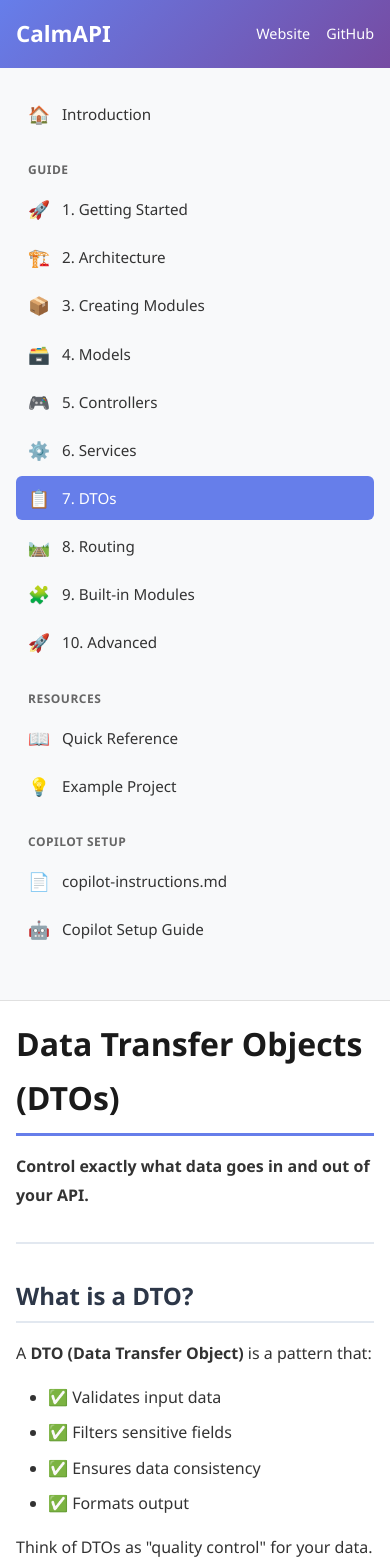
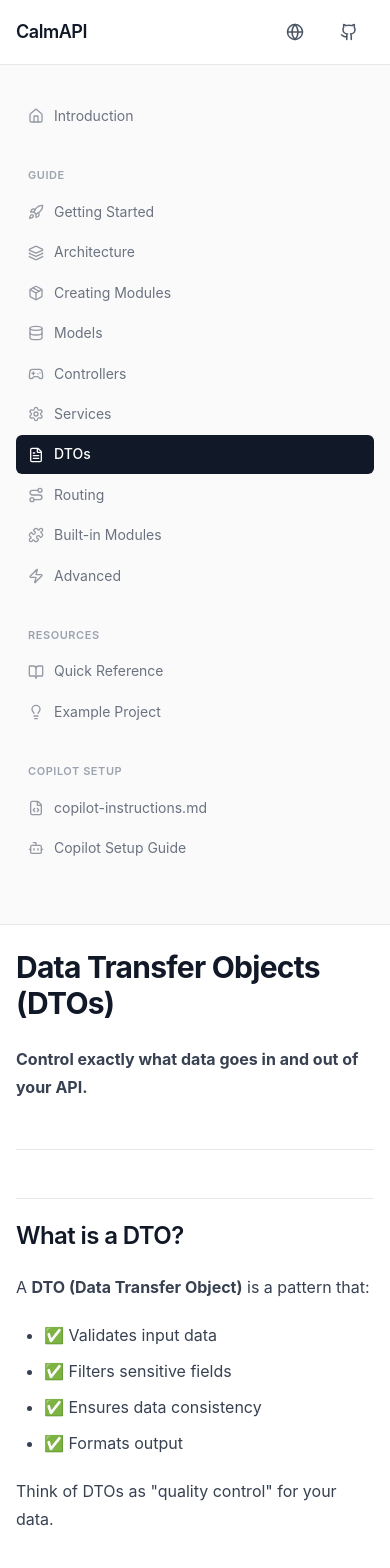
Before and after one commit to sunilksamanta/calmapi-docs-v2, a React (Vite) app: page /dtos in a window 390 px wide. Shown: the top 1568 px of the page. Built offline with nearby package versions, Linux system fonts and the light colour scheme.

Commit message:
Enhance UI and functionality by updating Header and Sidebar components, adding lucide-react icons, and refining styles across various components for improved aesthetics and responsiveness.

```diff
--- a/package.json
+++ b/package.json
@@ -9,10 +9,11 @@
     "preview": "vite preview"
   },
   "dependencies": {
+    "lucide-react": "^0.554.0",
     "react": "^18.3.1",
     "react-dom": "^18.3.1",
+    "react-markdown": "^9.0.1",
     "react-router-dom": "^6.26.1",
-    "react-markdown": "^9.0.1",
     "remark-gfm": "^4.0.0"
   },
   "devDependencies": {
--- a/src/components/Header.css
+++ b/src/components/Header.css
@@ -1,8 +1,11 @@
 .header {
-  background: linear-gradient(135deg, #667eea 0%, #764ba2 100%);
-  color: white;
-  padding: 1rem 2rem;
-  box-shadow: 0 2px 8px rgba(0, 0, 0, 0.1);
+  background: #ffffff;
+  border-bottom: 1px solid #e5e7eb;
+  padding: 0;
+  backdrop-filter: blur(8px);
+  position: sticky;
+  top: 0;
+  z-index: 100;
 }
 
 .header-content {
@@ -11,51 +14,95 @@
   display: flex;
   justify-content: space-between;
   align-items: center;
+  padding: 1rem 2rem;
+  height: 64px;
+}
+
+.logo {
+  display: flex;
+  align-items: center;
+  gap: 1rem;
 }
 
 .logo h1 {
   margin: 0;
-  font-size: 1.8rem;
-  font-weight: 700;
+  font-size: 1.25rem;
+  font-weight: 600;
+  color: #111827;
+  letter-spacing: -0.025em;
 }
 
 .tagline {
-  font-size: 0.9rem;
-  opacity: 0.9;
-  margin-left: 1rem;
+  font-size: 0.875rem;
+  color: #6b7280;
+  font-weight: 400;
 }
 
 .header-nav {
   display: flex;
-  gap: 1.5rem;
+  gap: 0.5rem;
 }
 
 .header-nav a {
-  color: white;
+  display: flex;
+  align-items: center;
+  gap: 0.5rem;
+  padding: 0.5rem 1rem;
+  color: #4b5563;
   text-decoration: none;
+  font-size: 0.875rem;
   font-weight: 500;
-  transition: opacity 0.2s;
+  border-radius: 0.375rem;
+  transition: all 0.2s ease;
 }
 
 .header-nav a:hover {
-  opacity: 0.8;
+  background: #f3f4f6;
+  color: #111827;
+}
+
+@media (prefers-color-scheme: dark) {
+  .header {
+    background: #111827;
+    border-bottom-color: #1f2937;
+  }
+
+  .logo h1 {
+    color: #f9fafb;
+  }
+
+  .tagline {
+    color: #9ca3af;
+  }
+
+  .header-nav a {
+    color: #d1d5db;
+  }
+
+  .header-nav a:hover {
+    background: #1f2937;
+    color: #f9fafb;
+  }
 }
 
 @media (max-width: 768px) {
-  .header {
+  .header-content {
     padding: 1rem;
   }
 
   .logo h1 {
-    font-size: 1.4rem;
+    font-size: 1.125rem;
   }
 
   .tagline {
     display: none;
   }
 
+  .header-nav a span {
+    display: none;
+  }
+
   .header-nav {
-    gap: 1rem;
-    font-size: 0.9rem;
+    gap: 0.25rem;
   }
 }
--- a/src/components/Header.jsx
+++ b/src/components/Header.jsx
@@ -1,3 +1,4 @@
+import { Globe, Github } from 'lucide-react';
 import './Header.css';
 
 function Header() {
@@ -9,8 +10,14 @@ function Header() {
           <span className="tagline">Keep Calm and REST</span>
         </div>
         <nav className="header-nav">
-          <a href="https://calmapi.dev" target="_blank" rel="noopener noreferrer">Website</a>
-          <a href="https://github.com/sunilksamanta/calmapi" target="_blank" rel="noopener noreferrer">GitHub</a>
+          <a href="https://calmapi.dev" target="_blank" rel="noopener noreferrer">
+            <Globe size={18} />
+            <span>Website</span>
+          </a>
+          <a href="https://github.com/sunilksamanta/calmapi" target="_blank" rel="noopener noreferrer">
+            <Github size={18} />
+            <span>GitHub</span>
+          </a>
         </nav>
       </div>
     </header>
--- a/src/components/Layout.css
+++ b/src/components/Layout.css
@@ -2,6 +2,7 @@
   min-height: 100vh;
   display: flex;
   flex-direction: column;
+  background-color: #ffffff;
 }
 
 .layout-container {
@@ -14,9 +15,15 @@
 
 .main-content {
   flex: 1;
-  padding: 2rem;
+  padding: 3rem;
   overflow-y: auto;
   max-width: 900px;
+}
+
+@media (prefers-color-scheme: dark) {
+  .layout {
+    background-color: #0a0a0a;
+  }
 }
 
 @media (max-width: 768px) {
@@ -25,6 +32,6 @@
   }
 
   .main-content {
-    padding: 1rem;
+    padding: 1.5rem 1rem;
   }
 }
--- a/src/components/Sidebar.css
+++ b/src/components/Sidebar.css
@@ -1,12 +1,12 @@
 .sidebar {
-  width: 280px;
-  background-color: #f8f9fa;
-  border-right: 1px solid #e0e0e0;
+  width: 260px;
+  background-color: #fafafa;
+  border-right: 1px solid #e5e7eb;
   padding: 1.5rem 0;
   overflow-y: auto;
   position: sticky;
-  top: 0;
-  height: calc(100vh - 70px);
+  top: 64px;
+  height: calc(100vh - 64px);
 }
 
 .sidebar-nav {
@@ -14,17 +14,21 @@
 }
 
 .nav-section {
-  margin-bottom: 1.5rem;
+  margin-bottom: 2rem;
+}
+
+.nav-section:first-child {
+  margin-top: 0.5rem;
 }
 
 .section-title {
-  font-size: 0.75rem;
-  font-weight: 700;
+  font-size: 0.6875rem;
+  font-weight: 600;
   text-transform: uppercase;
-  color: #666;
+  color: #9ca3af;
   margin-bottom: 0.5rem;
   padding: 0 0.75rem;
-  letter-spacing: 0.5px;
+  letter-spacing: 0.05em;
 }
 
 .nav-list {
@@ -34,59 +38,64 @@
 }
 
 .nav-list li {
-  margin-bottom: 0.25rem;
+  margin-bottom: 0.125rem;
 }
 
 .nav-link {
   display: flex;
   align-items: center;
-  gap: 0.75rem;
+  gap: 0.625rem;
   padding: 0.5rem 0.75rem;
-  color: #333;
+  color: #6b7280;
   text-decoration: none;
-  border-radius: 6px;
-  transition: all 0.2s;
-  font-size: 0.95rem;
+  border-radius: 0.375rem;
+  transition: all 0.15s ease;
+  font-size: 0.875rem;
+  font-weight: 400;
 }
 
 .nav-link:hover {
-  background-color: #e9ecef;
-  color: #667eea;
+  background-color: #f3f4f6;
+  color: #111827;
 }
 
 .nav-link.active {
-  background-color: #667eea;
-  color: white;
+  background-color: #111827;
+  color: #ffffff;
   font-weight: 500;
 }
 
 .nav-icon {
-  font-size: 1.1rem;
   flex-shrink: 0;
+  opacity: 0.7;
+}
+
+.nav-link.active .nav-icon {
+  opacity: 1;
 }
 
 @media (prefers-color-scheme: dark) {
   .sidebar {
-    background-color: #1e1e1e;
-    border-right-color: #333;
+    background-color: #0a0a0a;
+    border-right-color: #1f2937;
   }
 
   .section-title {
-    color: #999;
+    color: #6b7280;
   }
 
   .nav-link {
-    color: #e8eaed;
+    color: #9ca3af;
   }
 
   .nav-link:hover {
-    background-color: #2d2d2d;
-    color: #8b9dc3;
+    background-color: #1f2937;
+    color: #f9fafb;
   }
 
   .nav-link.active {
-    background-color: #667eea;
-    color: white;
+    background-color: #f9fafb;
+    color: #111827;
   }
 }
 
@@ -95,7 +104,8 @@
     width: 100%;
     height: auto;
     position: relative;
+    top: 0;
     border-right: none;
-    border-bottom: 1px solid #e0e0e0;
+    border-bottom: 1px solid #e5e7eb;
   }
 }
--- a/src/components/Sidebar.jsx
+++ b/src/components/Sidebar.jsx
@@ -1,35 +1,36 @@
 import { NavLink } from 'react-router-dom';
+import { Home, Rocket, Layers, Package, Database, Gamepad2, Settings, FileText, Route, Puzzle, Zap, BookOpen, Lightbulb, FileCode, Bot } from 'lucide-react';
 import './Sidebar.css';
 
 const navigationItems = [
-  { path: '/', label: 'Introduction', icon: '🏠' },
+  { path: '/', label: 'Introduction', icon: Home },
   {
     label: 'Guide',
     items: [
-      { path: '/getting-started', label: '1. Getting Started', icon: '🚀' },
-      { path: '/architecture', label: '2. Architecture', icon: '🏗️' },
-      { path: '/creating-modules', label: '3. Creating Modules', icon: '📦' },
-      { path: '/models', label: '4. Models', icon: '🗃️' },
-      { path: '/controllers', label: '5. Controllers', icon: '🎮' },
-      { path: '/services', label: '6. Services', icon: '⚙️' },
-      { path: '/dtos', label: '7. DTOs', icon: '📋' },
-      { path: '/routing', label: '8. Routing', icon: '🛤️' },
-      { path: '/built-in-modules', label: '9. Built-in Modules', icon: '🧩' },
-      { path: '/advanced', label: '10. Advanced', icon: '🚀' },
+      { path: '/getting-started', label: 'Getting Started', icon: Rocket },
+      { path: '/architecture', label: 'Architecture', icon: Layers },
+      { path: '/creating-modules', label: 'Creating Modules', icon: Package },
+      { path: '/models', label: 'Models', icon: Database },
+      { path: '/controllers', label: 'Controllers', icon: Gamepad2 },
+      { path: '/services', label: 'Services', icon: Settings },
+      { path: '/dtos', label: 'DTOs', icon: FileText },
+      { path: '/routing', label: 'Routing', icon: Route },
+      { path: '/built-in-modules', label: 'Built-in Modules', icon: Puzzle },
+      { path: '/advanced', label: 'Advanced', icon: Zap },
     ]
   },
   {
     label: 'Resources',
     items: [
-      { path: '/quick-reference', label: 'Quick Reference', icon: '📖' },
-      { path: '/example-project', label: 'Example Project', icon: '💡' },
+      { path: '/quick-reference', label: 'Quick Reference', icon: BookOpen },
+      { path: '/example-project', label: 'Example Project', icon: Lightbulb },
     ]
   },
   {
     label: 'Copilot Setup',
     items: [
-      { path: '/src/docs/copilot-instructions.md', label: 'copilot-instructions.md', icon: '📄', isExternal: true },
-      { path: '/copilot-setup', label: 'Copilot Setup Guide', icon: '🤖' },
+      { path: '/src/docs/copilot-instructions.md', label: 'copilot-instructions.md', icon: FileCode, isExternal: true },
+      { path: '/copilot-setup', label: 'Copilot Setup Guide', icon: Bot },
     ]
   }
 ];
@@ -44,7 +45,9 @@ function Sidebar() {
               <div key={index} className="nav-section">
                 <h3 className="section-title">{item.label}</h3>
                 <ul className="nav-list">
-                  {item.items.map((subItem) => (
+                  {item.items.map((subItem) => {
+                    const Icon = subItem.icon;
+                    return (
                       <li key={subItem.path}>
                         {subItem.isExternal ? (
                           <a
@@ -53,7 +56,7 @@ function Sidebar() {
                             rel="noopener noreferrer"
                             className="nav-link"
                           >
-                          <span className="nav-icon">{subItem.icon}</span>
+                            <Icon size={16} className="nav-icon" />
                             <span>{subItem.label}</span>
                           </a>
                         ) : (
@@ -61,16 +64,18 @@ function Sidebar() {
                             to={subItem.path}
                             className={({ isActive }) => isActive ? 'nav-link active' : 'nav-link'}
                           >
-                          <span className="nav-icon">{subItem.icon}</span>
+                            <Icon size={16} className="nav-icon" />
                             <span>{subItem.label}</span>
                           </NavLink>
                         )}
                       </li>
-                  ))}
+                    );
+                  })}
                 </ul>
               </div>
             );
           }
+          const Icon = item.icon;
           return (
             <div key={index} className="nav-section">
               <ul className="nav-list">
@@ -79,7 +84,7 @@ function Sidebar() {
                     to={item.path}
                     className={({ isActive }) => isActive ? 'nav-link active' : 'nav-link'}
                   >
-                    <span className="nav-icon">{item.icon}</span>
+                    <Icon size={16} className="nav-icon" />
                     <span>{item.label}</span>
                   </NavLink>
                 </li>
--- a/src/index.css
+++ b/src/index.css
@@ -5,11 +5,11 @@
 }
 
 :root {
-  font-family: 'Segoe UI', Tahoma, Geneva, Verdana, sans-serif;
+  font-family: -apple-system, BlinkMacSystemFont, 'Segoe UI', 'Roboto', 'Oxygen', 'Ubuntu', 'Cantarell', 'Fira Sans', 'Droid Sans', 'Helvetica Neue', sans-serif;
   line-height: 1.6;
   font-weight: 400;
   color-scheme: light dark;
-  color: #213547;
+  color: #111827;
   background-color: #ffffff;
   font-synthesis: none;
   text-rendering: optimizeLegibility;
@@ -28,7 +28,7 @@ body {
 
 @media (prefers-color-scheme: dark) {
   :root {
-    color: #e8eaed;
-    background-color: #1a1a1a;
+    color: #f9fafb;
+    background-color: #0a0a0a;
   }
 }
--- a/src/pages/DocsPage.css
+++ b/src/pages/DocsPage.css
@@ -1,48 +1,53 @@
 .docs-page {
-  line-height: 1.7;
-  color: #333;
+  line-height: 1.75;
+  color: #374151;
 }
 
 .docs-page h1 {
-  font-size: 2.5rem;
-  margin-bottom: 1rem;
-  color: #1a1a1a;
-  border-bottom: 3px solid #667eea;
-  padding-bottom: 0.5rem;
+  font-size: 2.25rem;
+  font-weight: 700;
+  margin-bottom: 1.5rem;
+  color: #111827;
+  letter-spacing: -0.025em;
+  line-height: 1.2;
 }
 
 .docs-page h2 {
-  font-size: 1.8rem;
-  margin-top: 2rem;
+  font-size: 1.875rem;
+  font-weight: 600;
+  margin-top: 3rem;
   margin-bottom: 1rem;
-  color: #2d3748;
-  border-bottom: 2px solid #e2e8f0;
-  padding-bottom: 0.3rem;
+  color: #111827;
+  letter-spacing: -0.025em;
+  padding-top: 1rem;
+  border-top: 1px solid #e5e7eb;
 }
 
 .docs-page h3 {
-  font-size: 1.4rem;
-  margin-top: 1.5rem;
-  margin-bottom: 0.8rem;
-  color: #4a5568;
+  font-size: 1.5rem;
+  font-weight: 600;
+  margin-top: 2rem;
+  margin-bottom: 0.75rem;
+  color: #1f2937;
 }
 
 .docs-page h4 {
-  font-size: 1.2rem;
-  margin-top: 1.2rem;
-  margin-bottom: 0.6rem;
-  color: #4a5568;
+  font-size: 1.25rem;
+  font-weight: 600;
+  margin-top: 1.5rem;
+  margin-bottom: 0.5rem;
+  color: #374151;
 }
 
 .docs-page p {
-  margin-bottom: 1rem;
-  line-height: 1.8;
+  margin-bottom: 1.25rem;
+  line-height: 1.75;
 }
 
 .docs-page ul,
 .docs-page ol {
-  margin-bottom: 1rem;
-  padding-left: 2rem;
+  margin-bottom: 1.25rem;
+  padding-left: 1.75rem;
 }
 
 .docs-page li {
@@ -50,141 +55,164 @@
 }
 
 .docs-page a {
-  color: #667eea;
+  color: #111827;
   text-decoration: none;
-  border-bottom: 1px solid transparent;
-  transition: border-color 0.2s;
+  border-bottom: 1px solid #d1d5db;
+  transition: all 0.15s ease;
+  font-weight: 500;
 }
 
 .docs-page a:hover {
-  border-bottom-color: #667eea;
+  border-bottom-color: #111827;
 }
 
 .docs-page blockquote {
-  border-left: 4px solid #667eea;
+  border-left: 3px solid #111827;
   padding-left: 1rem;
   margin: 1.5rem 0;
-  color: #666;
-  font-style: italic;
-  background-color: #f8f9fa;
-  padding: 1rem;
-  border-radius: 4px;
+  color: #6b7280;
+  font-style: normal;
+  background-color: transparent;
+  padding: 0.5rem 1rem;
 }
 
 .docs-page .inline-code {
-  background-color: #f1f3f5;
-  padding: 0.2rem 0.4rem;
-  border-radius: 3px;
-  font-family: 'Monaco', 'Consolas', 'Courier New', monospace;
-  font-size: 0.9em;
-  color: #d73a49;
+  background-color: #f3f4f6;
+  padding: 0.125rem 0.375rem;
+  border-radius: 0.25rem;
+  font-family: ui-monospace, SFMono-Regular, 'SF Mono', Menlo, Consolas, 'Liberation Mono', monospace;
+  font-size: 0.875em;
+  color: #111827;
+  border: 1px solid #e5e7eb;
 }
 
 .docs-page .pre-block {
-  background-color: #1e1e1e;
-  border-radius: 6px;
+  background-color: #1f2937;
+  border-radius: 0.5rem;
   padding: 1.5rem;
   overflow-x: auto;
   margin: 1.5rem 0;
-  box-shadow: 0 2px 8px rgba(0, 0, 0, 0.1);
+  border: 1px solid #374151;
 }
 
 .docs-page .code-block {
-  color: #e8eaed;
-  font-family: 'Monaco', 'Consolas', 'Courier New', monospace;
-  font-size: 0.9rem;
-  line-height: 1.6;
+  color: #e5e7eb;
+  font-family: ui-monospace, SFMono-Regular, 'SF Mono', Menlo, Consolas, 'Liberation Mono', monospace;
+  font-size: 0.875rem;
+  line-height: 1.7;
 }
 
 .docs-page table {
   width: 100%;
   border-collapse: collapse;
   margin: 1.5rem 0;
-  font-size: 0.95rem;
+  font-size: 0.875rem;
 }
 
 .docs-page th,
 .docs-page td {
-  border: 1px solid #e2e8f0;
-  padding: 0.75rem;
+  border: 1px solid #e5e7eb;
+  padding: 0.75rem 1rem;
   text-align: left;
 }
 
 .docs-page th {
-  background-color: #f7fafc;
+  background-color: #f9fafb;
   font-weight: 600;
-  color: #2d3748;
+  color: #111827;
+  font-size: 0.75rem;
+  text-transform: uppercase;
+  letter-spacing: 0.05em;
 }
 
 .docs-page tr:hover {
-  background-color: #f7fafc;
+  background-color: #f9fafb;
 }
 
 .docs-page hr {
-  margin: 2rem 0;
+  margin: 3rem 0;
   border: none;
-  border-top: 2px solid #e2e8f0;
+  border-top: 1px solid #e5e7eb;
 }
 
 .docs-page img {
   max-width: 100%;
   height: auto;
-  border-radius: 6px;
+  border-radius: 0.5rem;
   margin: 1.5rem 0;
+  border: 1px solid #e5e7eb;
 }
 
 @media (prefers-color-scheme: dark) {
   .docs-page {
-    color: #e8eaed;
+    color: #d1d5db;
   }
 
-  .docs-page h1 {
-    color: #f0f0f0;
-    border-bottom-color: #667eea;
+  .docs-page h1,
+  .docs-page h2,
+  .docs-page h3 {
+    color: #f9fafb;
+  }
+
+  .docs-page h4 {
+    color: #e5e7eb;
   }
 
   .docs-page h2 {
-    color: #e0e0e0;
-    border-bottom-color: #3a3a3a;
-  }
-
-  .docs-page h3,
-  .docs-page h4 {
-    color: #d0d0d0;
+    border-top-color: #1f2937;
   }
 
   .docs-page blockquote {
-    background-color: #2d2d2d;
-    color: #aaa;
+    border-left-color: #f9fafb;
+    color: #9ca3af;
+  }
+
+  .docs-page a {
+    color: #f9fafb;
+    border-bottom-color: #4b5563;
+  }
+
+  .docs-page a:hover {
+    border-bottom-color: #f9fafb;
   }
 
   .docs-page .inline-code {
-    background-color: #2d2d2d;
-    color: #f97583;
+    background-color: #1f2937;
+    color: #f9fafb;
+    border-color: #374151;
+  }
+
+  .docs-page .pre-block {
+    background-color: #111827;
+    border-color: #1f2937;
   }
 
   .docs-page th {
-    background-color: #2d2d2d;
-    color: #e8eaed;
+    background-color: #1f2937;
+    color: #f9fafb;
   }
 
   .docs-page th,
   .docs-page td {
-    border-color: #3a3a3a;
+    border-color: #374151;
   }
 
   .docs-page tr:hover {
-    background-color: #2d2d2d;
+    background-color: #1f2937;
   }
 
   .docs-page hr {
-    border-top-color: #3a3a3a;
+    border-top-color: #1f2937;
+  }
+
+  .docs-page img {
+    border-color: #374151;
   }
 }
 
 @media (max-width: 768px) {
   .docs-page h1 {
-    font-size: 2rem;
+    font-size: 1.875rem;
   }
 
   .docs-page h2 {
@@ -192,11 +220,11 @@
   }
 
   .docs-page h3 {
-    font-size: 1.2rem;
+    font-size: 1.25rem;
   }
 
   .docs-page .pre-block {
     padding: 1rem;
-    font-size: 0.85rem;
+    font-size: 0.8125rem;
   }
 }
```
Also changed, not shown: src/docs/01-getting-started.md (+1 -6 lines), 1 other file (tests, documents, lock files or other folders). Lines whose indentation alone changed are shown as unchanged.
